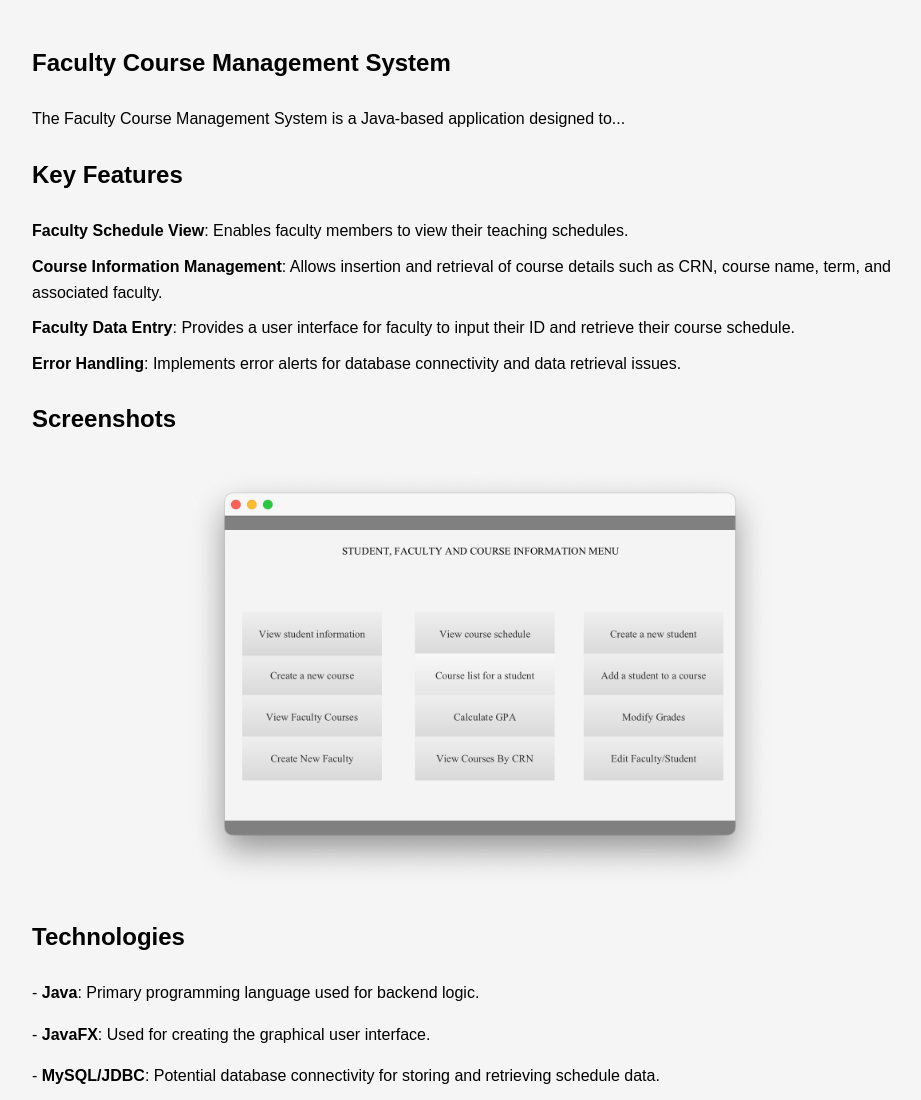
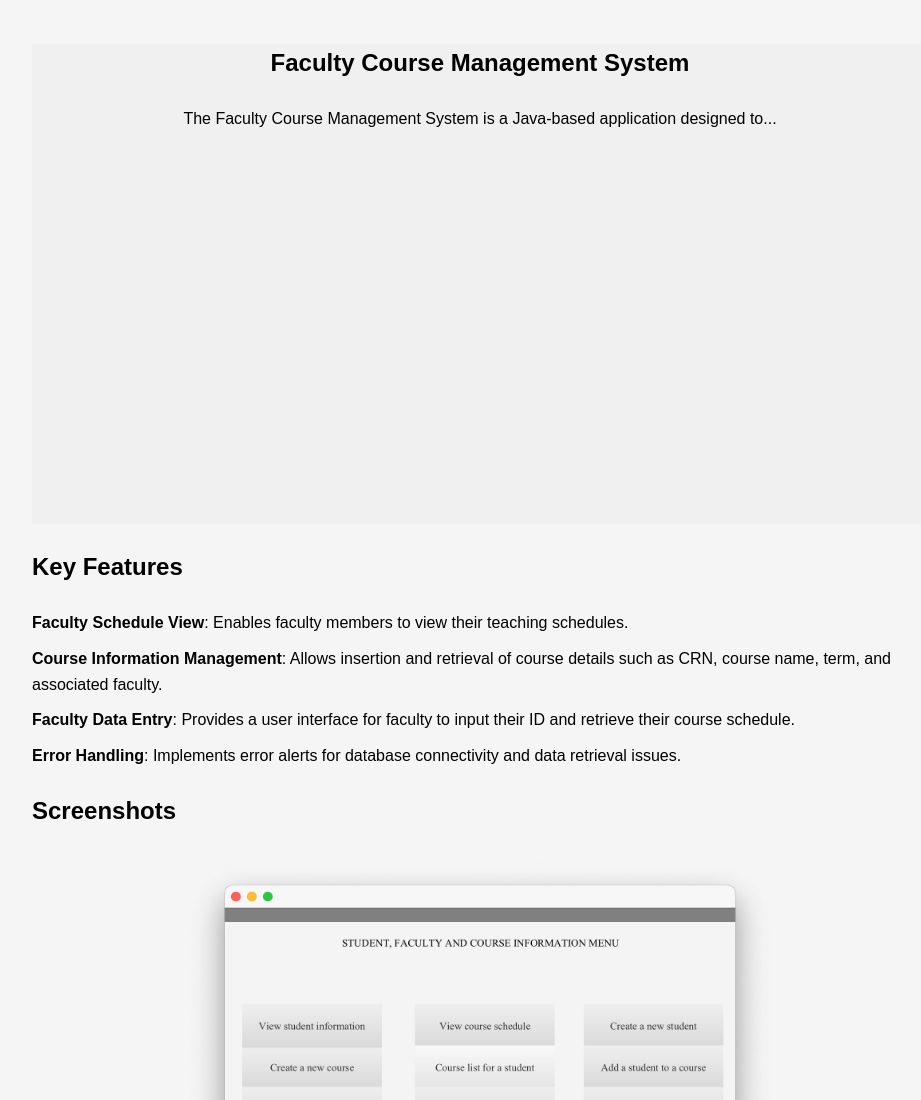
Before and after one commit to danielsilva010/MDCsys-withDB, a plain HTML site: page docs/index.html in a window 1280 px wide. Shown: the top 1100 px of the page, without its empty margins (160-1081 px from the left). Drawn offline with Linux system fonts and the light colour scheme.

Commit message:
Update styles.css

```diff
--- a/docs/styles.css
+++ b/docs/styles.css
@@ -4,6 +4,44 @@ body {
   line-height: 1.6;
   background-color: #f5f5f5;
   margin: 0; /* Remove default body margin for better control */
+}
+
+/* Style the hero section */
+.hero {
+    height: 60vh; /* Adjust height as needed */
+    background-color: #f0f0f0;
+    text-align: center;
+    position: relative; /* Enables positioning of child elements */
+}
+
+.hero h1 {
+    opacity: 0;
+    animation: fadeIn 1.5s ease-in forwards; /* Animation properties */
+    animation-delay: 0.5s; /* Slight delay before fading in */
+}
+
+.hero p {
+    opacity: 0;
+    animation: slideUp 1.5s ease-in forwards;
+    animation-delay: 1s;
+}
+
+@keyframes fadeIn {
+    from { opacity: 0; }
+    to { opacity: 1; }
+}
+
+@keyframes slideUp {
+    from { opacity: 0; transform: translateY(40px); }
+    to { opacity: 1; transform: translateY(0px); }
+}
+
+#key-features li {
+   transition: background-color 0.3s ease; /* For the hover effect */
+}
+
+#key-features li .feature-description {
+   display: none; /* Initially hide the description */
 }
 
 /* Global Styles for all devices */
```
